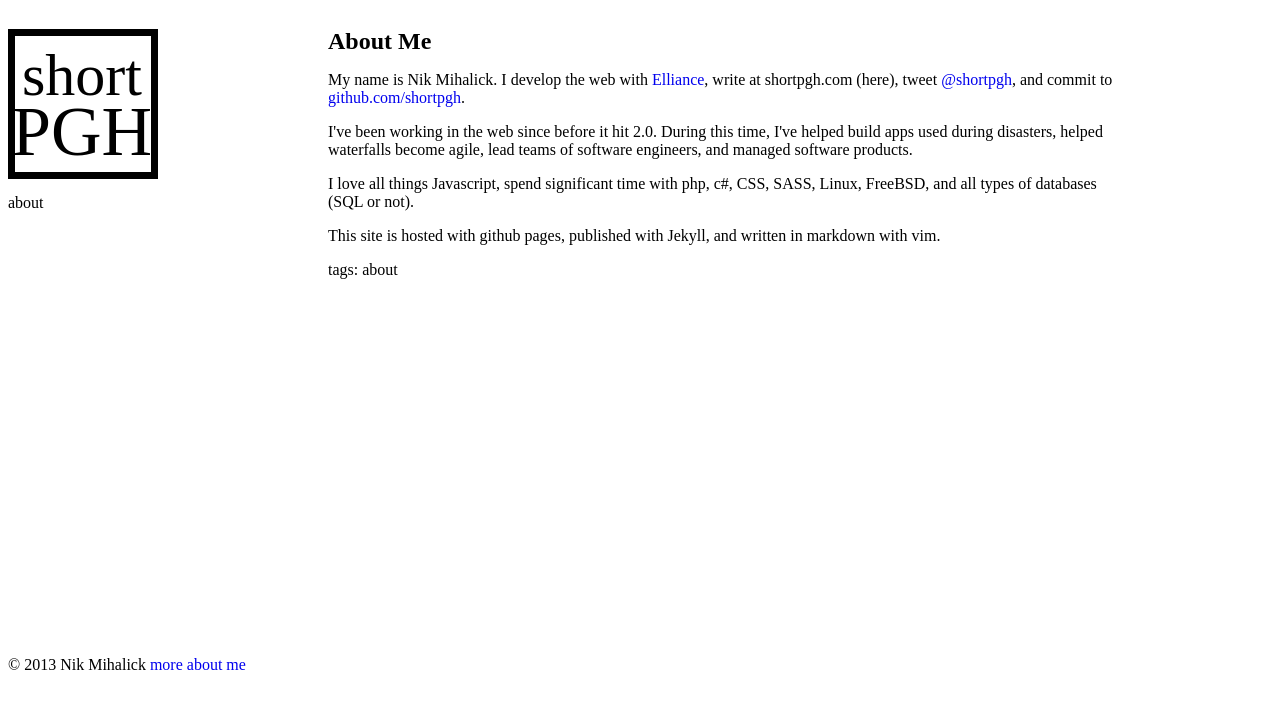
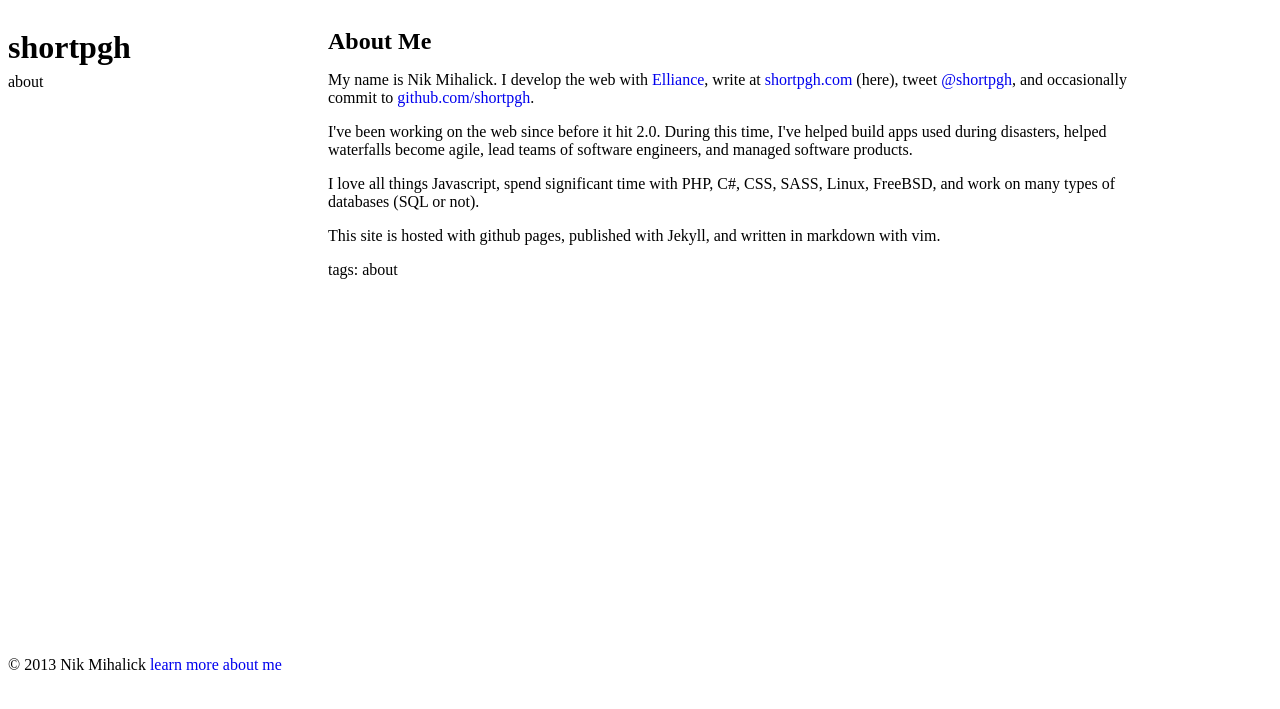
Before and after one commit to shortpgh/site, a Jekyll site: the page built from about/index.html, in a window 1280 px wide. Shown: the top 709 px of the page. Built offline with Jekyll 4.4.1, drawn with Linux system fonts in a browser that asks for light colours; Markdown is read by kramdown in place of the engine named in the settings.

Commit message:
updated about, removed the image that I didn't like.

```diff
--- a/_layouts/default.html
+++ b/_layouts/default.html
@@ -18,10 +18,7 @@
     <body>
         <header>
           <h1 class="title">
-               <a href="/">
-                   <img src="/logo.svg"/>
-                   <span>{{ site.name }}</span>
-               </a>
+            <a href="/">{{ site.name }}</a>
           </h1>
           <nav>
             <ul>
@@ -37,7 +34,7 @@
         <footer>
             <p>
                 <span>© 2013 Nik Mihalick</span>
-                <a href="/about">more about me</a>
+                <a href="/about">learn more about me</a>
             </p>
         </footer>
 
--- a/about/index.html
+++ b/about/index.html
@@ -4,22 +4,37 @@ title:  "About Me"
 tags: about
 ---
 
+<div itemscope itemtype="http://schema.org/Person">
     <p>
-    My name is Nik Mihalick. I develop the web with <a href="//elliance.com">Elliance</a>,
-    write at shortpgh.com (here), tweet
-    <a href="http://github.com/shortpgh/">@shortpgh</a>, and commit to
-    <a href="http://github.com/shortpgh/">github.com/shortpgh</a>.
+    My name is
+    <span itemprop="name">Nik Mihalick</span>.
+    <span itemprop="description">I develop the web with
+    <span itemscope itemtype="http://schema.org/Organization">
+    <a href="//elliance.com" itemprop="url"><span itemprop="name">Elliance</span></a></span>,
+    write at <a href="shortpgh.com" itemprop="url">shortpgh.com</a> (here), tweet
+    <a href="http://github.com/shortpgh/">@shortpgh</a>, and occasionally commit to
+    <a href="http://github.com/shortpgh/">github.com/shortpgh</a>.</span>
     </p>
     <p>
-    I've been working in the web since before it hit 2.0. During this time,
+    I've been working on the web since before it hit 2.0. During this time,
     I've helped build apps used during disasters, helped waterfalls become
     agile, lead teams of software engineers, and managed software products.
     </p>
     <p>
-    I love all things Javascript, spend significant time with php, c#, CSS,
-    SASS, Linux, FreeBSD, and all types of databases (SQL or not).
+    I love all things Javascript, spend significant time with PHP, C#, CSS,
+    SASS, Linux, FreeBSD, and work on many types of databases (SQL or not).
     </p>
     <p>
     This site is hosted with github pages, published with Jekyll, and
     written in markdown with vim.
     </p>
+    <meta itemprop="jobTitle" content="Senior Web Developer">
+    <div itemprop="alumniOf" itemscope itemtype="http://schema.org/EducationalOrganization">
+        <meta itemprop="name" content="University of Pittsburgh">
+        <meta itemprop="url" content="http://www.pitt.edu/">
+    </div>
+    <div itemprop="address" itemscope itemtype="http://schema.org/PostalAddress">
+        <meta itemprop="addressLocality" content="Pittsburgh">
+        <meta itemprop="addressRegion" content="PA">
+    </div>
+</div>
--- a/styl/base.styl
+++ b/styl/base.styl
@@ -28,9 +28,6 @@ header a
 
 body > header > h1
     margin-bottom: .2em;
-
-body > header > h1 > a > span
-    display: none;
 
 body > header > h1 > a > img
     height: 150px;
```
Lines whose indentation alone changed are shown as unchanged.
